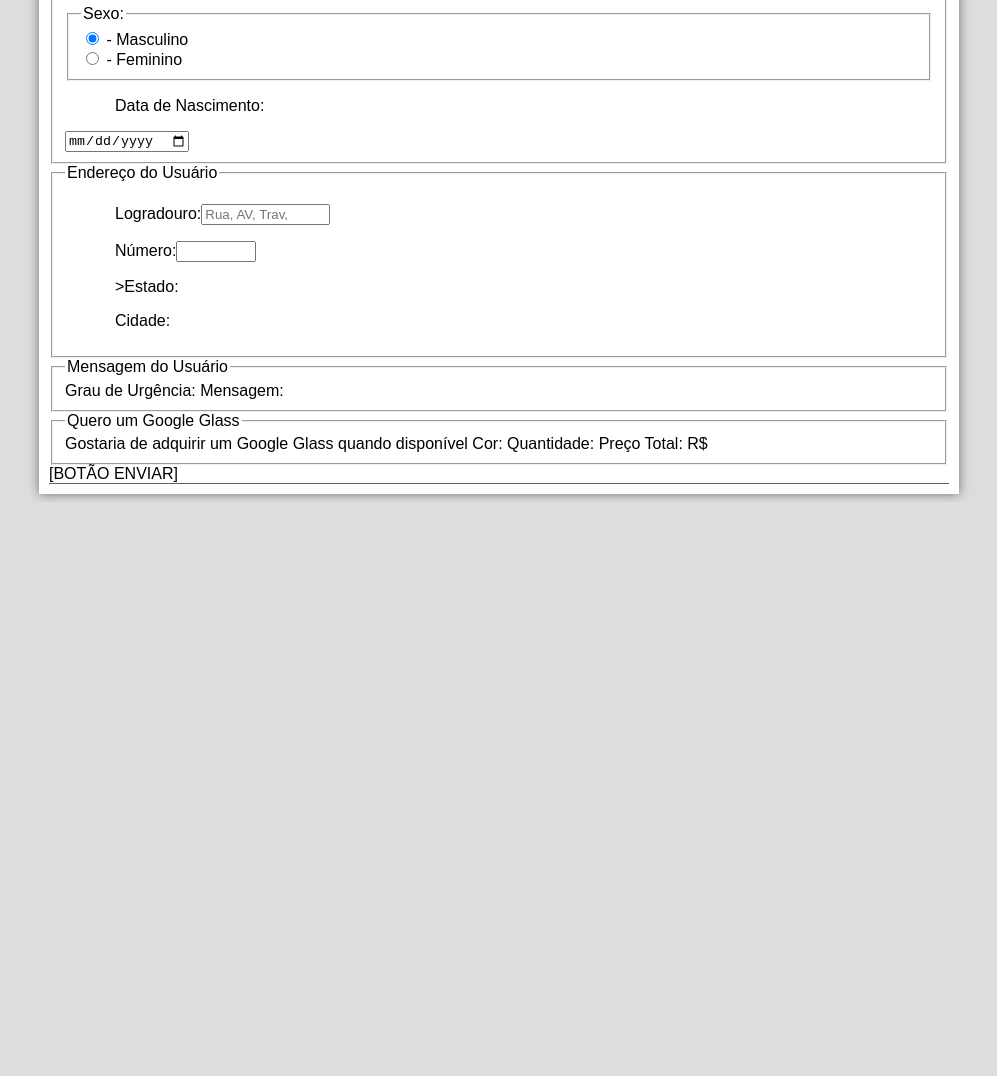
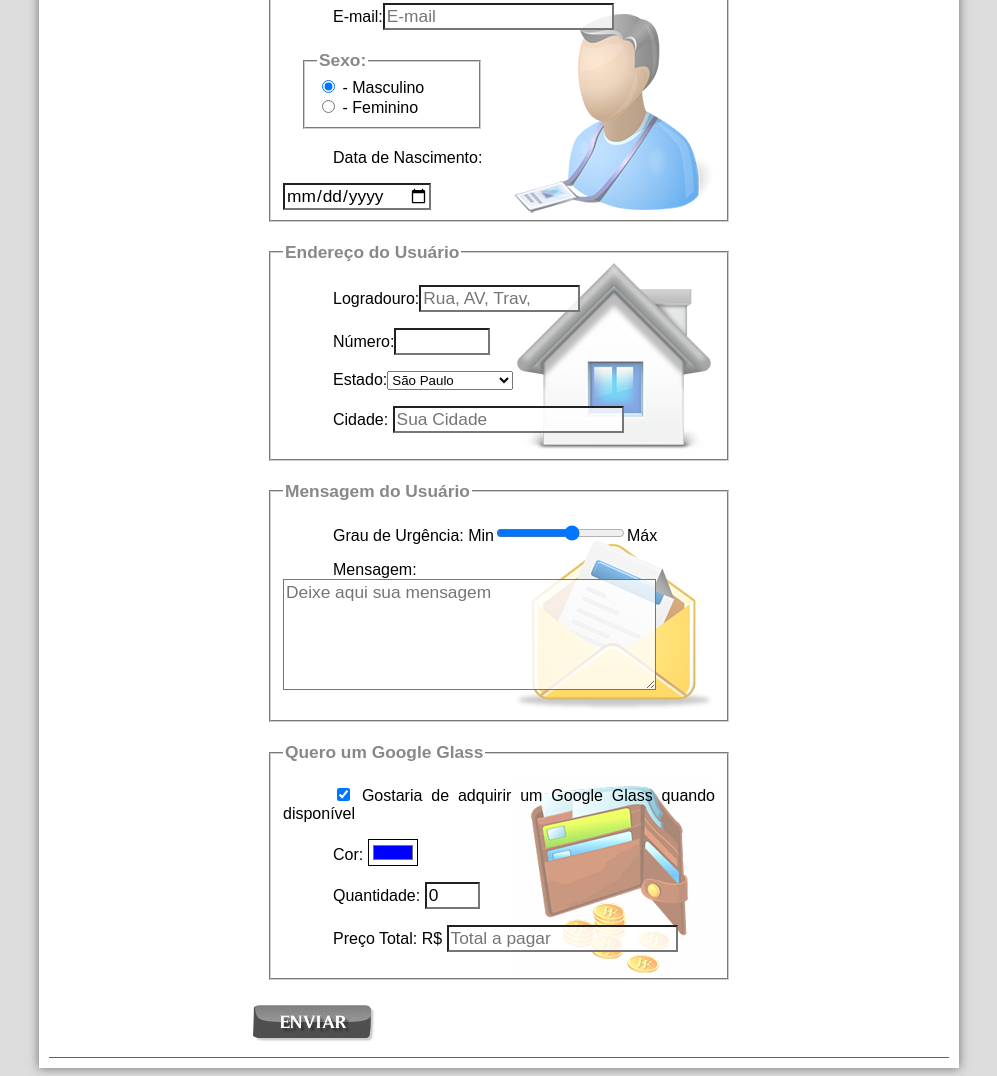
Before and after one commit to RafaSoprani/TecWEB, a plain HTML site: page fale-conosco.html in a window 1280 px wide. Shown: the part 375-1451 px from the top of the page, without its empty margins (141-1138 px from the left). Before the commit the page ends 877 px from the top, so only its background shows below. Drawn offline with Linux system fonts and the light colour scheme.

Commit message:
Feito até aula 36

```diff
--- a/_css/form.css
+++ b/_css/form.css
@@ -0,0 +1,49 @@
+@charset "UTF-8";
+
+form{
+    width: 500px;
+    margin: auto;
+}
+
+input, textarea{
+    font-family: sans-serif;
+    font-weight: normal;
+    font-size: 13pt;
+    background-color: rgba(255, 255, 255,.8);
+}
+
+input:hover{
+    background-color: #dddddd;
+}
+
+legend{
+    color: #888888;
+    font-weight: bold;
+    font-size: 13pt;
+    font-family: sans-serif;
+}
+
+fieldset{
+    border-color: #cecece;
+    margin: 20px;
+}
+
+fieldset#sexo{
+    width: 150px;
+}
+
+fieldset#usuario{
+    background: url("../_imagens/icone-contato.png") no-repeat 95% 95%;
+}
+
+fieldset#endereco{
+    background: url("../_imagens/icone-endereco.png") no-repeat 95% 95%;
+}
+
+fieldset#mensagem{
+    background: url("../_imagens/icone-mensagem.png") no-repeat 95% 95%;
+}
+
+fieldset#pedido{
+    background: url("../_imagens/icone-pagamento.png") no-repeat 95% 95%;
+}
--- a/fale-conosco.html
+++ b/fale-conosco.html
@@ -5,6 +5,14 @@
     <title>Tudo sobre Google Glass</title>
     <link rel="stylesheet" href="_css/estilo.css">
     <link rel="stylesheet" href="_css/form.css">
+    <script language="javascript" src="_javascript/funcoes.js"></script>
+    <script>
+        function calc_total(){
+            var qtd = parseInt(document.getElementById('cQtd').value);
+            tot = qtd * 1500;
+            document.getElementById('cTot').value = tot;
+        }
+    </script>
  </head>
  <script language="javascript" src="_javascript/funcoes.js"> </script>
  <body>
@@ -45,7 +53,7 @@
 por Gustavo Guanabara
 Atualizado em 01/Maio/2013
 
-<form action="">
+<form action="mailto:contato@cusoemvideo.com" method="POST" id="fContato" oninput="calc_total();">
     <fieldset id="usuario">
 <legend> Identificação do Usuário</legend>
     <p><label for="cNome">Nome:</label><input type="text" name="tNome" id="cNome" size="20" maxlength="30" placeholder="Nome Completo"> </p>
@@ -61,24 +69,49 @@
 <legend>Endereço do Usuário</legend>
     <p><label for="cRua">Logradouro:</label><input type="text" name="tRua" id="cRua" size="13" maxlength="80" placeholder="Rua, AV, Trav,"></p>
     <p><label for="cNum">Número:</label><input type="number" name="tNum" id="cNum" min="0" max="99999"></p>
-    <p>>Estado:</p>
-    <p>Cidade:</p>
+    <p><label for="cEst">Estado:</label><select name="tEst" id="cEst">
+        <optgroup label="região Sudeste">
+            <option value="AC">Acre</option>
+            <option value="SP" selected>São Paulo</option>
+            <option value="MG">Minas Gerais</option>
+        </optgroup>
+
+        <optgroup label="região Sul">
+            <option value="Pr">Paraná</option>
+            <option value="SC">Santa Catarina</option>
+            <option value="CE">Ceara</option>
+        </optgroup>
+    </select></p>
+
+    <p><label for="cCid">Cidade:</label>
+        <input type="text" name="tCid" id="cCid" maxlength="40" size="20" placeholder="Sua Cidade" list="cidades"></p>
+        <datalist id="cidades">
+            <option value="rio branco"></option>
+            <option value="nova iguaçu"></option>
+            <option value="niteroi"></option>
+            <option value="belford roxo"></option>
+        </datalist>
 </fieldset>
 <fieldset id="mensagem">
 <legend>Mensagem do Usuário</legend>
-    Grau de Urgência:
-    Mensagem:
+    <p><label for="cUrg">Grau de Urgência:</label>
+    Min<input type="range" name="tUrg" id="cUrg" min="0" max="10" step="2">Máx</p>
+    <p><label for="cMsg">Mensagem:</label>
+    <textarea name="tMsg" id="cMsg" cols="35" rows="5" placeholder="Deixe aqui sua mensagem"></textarea></p>
 </fieldset>
 <fieldset id="pedido">
 <legend>Quero um Google Glass</legend>
-    Gostaria de adquirir um Google Glass quando disponível
-    Cor:
-    Quantidade:
-    Preço Total: R$
+    <p><input type="checkbox" name="tPed" id="cPed" checked>
+    <label for="cPed">Gostaria de adquirir um Google Glass quando disponível</label></p>
+    <p><label for="cCor">Cor:</label>
+    <input type="color" name="tCor" id="cCor" value="#0000FF"></p>
+    <p><label for="cQtd">Quantidade:</label>
+    <input type="number" name="tQtd" id="cQtd" min="0" max="5" value="0"></INp></p>
+    <p><label for="cTot">Preço Total: R$</label>
+    <input type="text" name="tTot" id="cTot" placeholder="Total a pagar" readonly></p>
 </fieldset>
 
-
-[BOTÃO ENVIAR]
+<input type="image" name="tEnviar" src="_imagens/botao-enviar.png">
 </form>
 <footer id="rodape">
 </footer>
```
